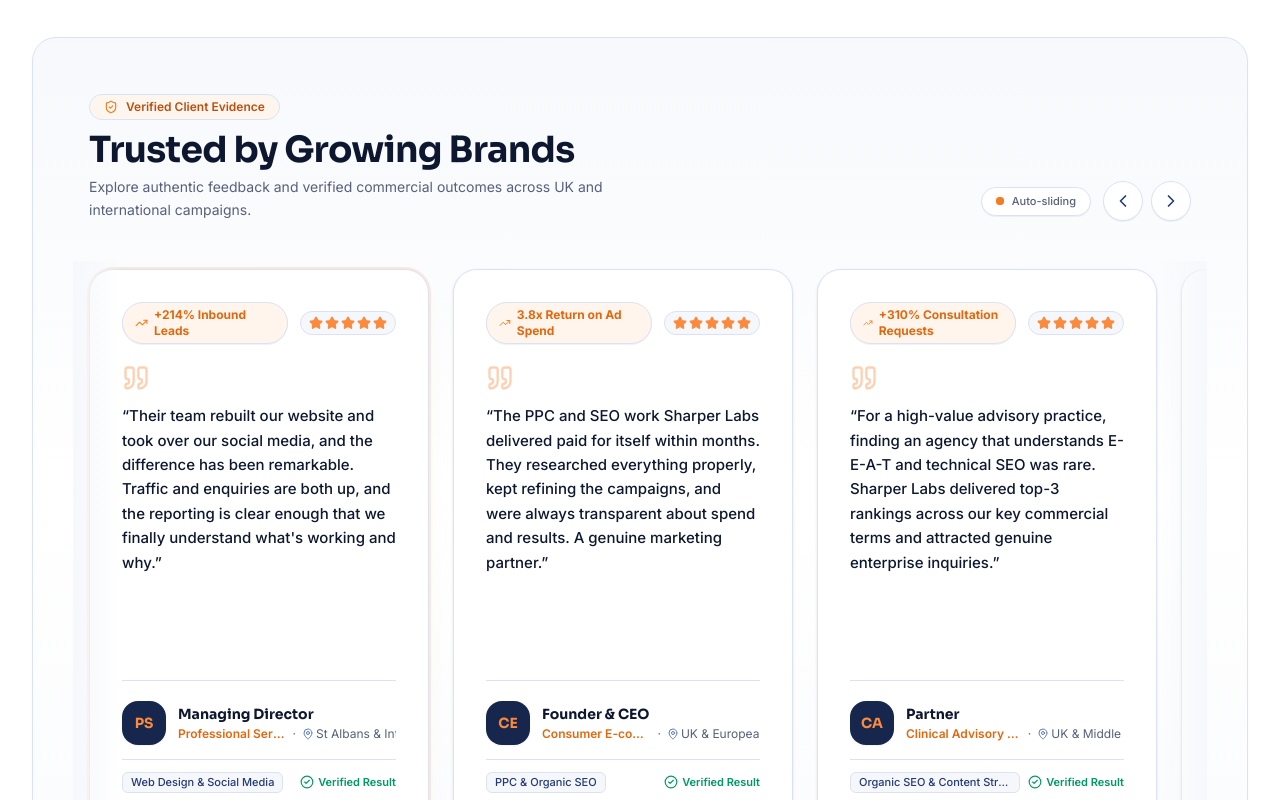
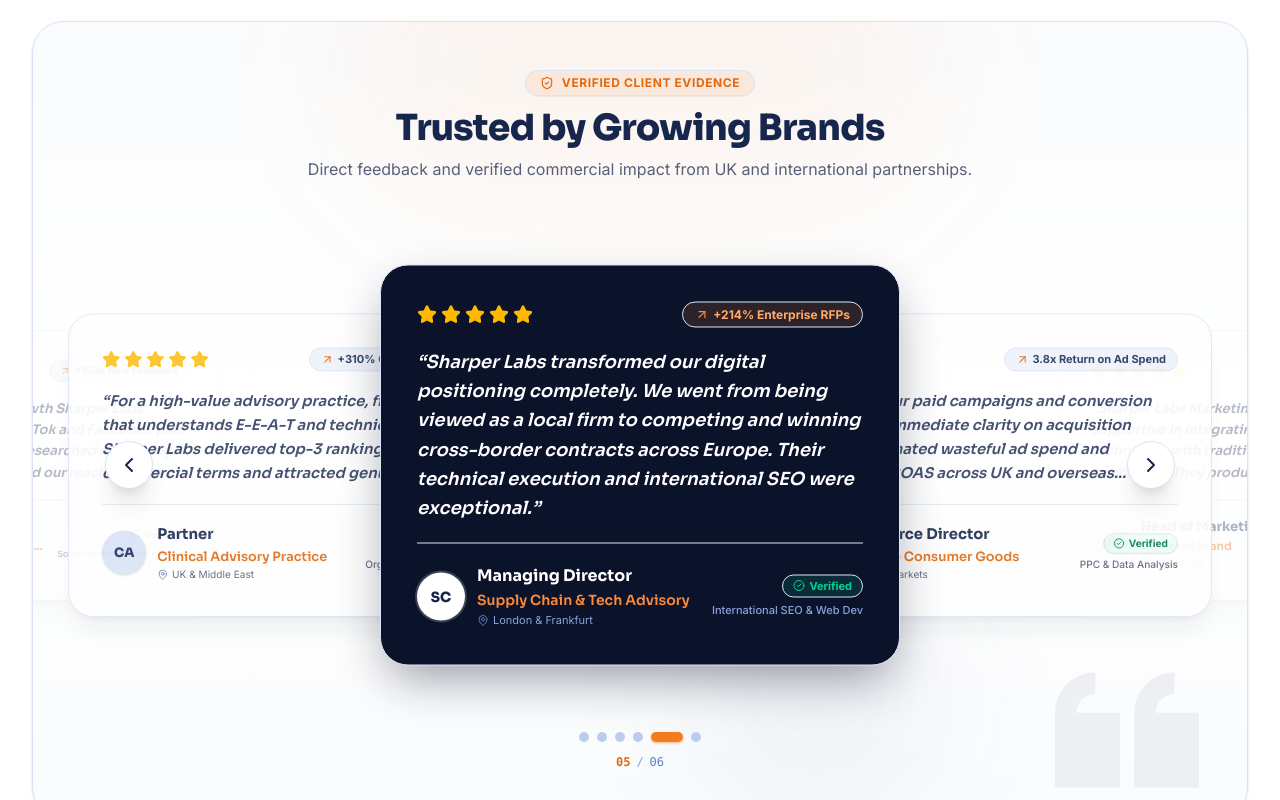
Before and after one commit to Dushmanthr/sharper-marketing, a Next.js app: page / in a window 1280 px wide. Shown: the part 6420-7220 px from the top of the page. Built offline with nearby package versions, Linux system fonts and the light colour scheme; no server answers.

Commit message:
fix: testimonials design has updated

```diff
--- a/app/page.tsx
+++ b/app/page.tsx
@@ -407,7 +407,7 @@
       </ParallaxBand>
 
       {/* 09. Testimonials */}
-      <Section tone="white">
+      <Section tone="white" spacing="tight">
         <Testimonials />
       </Section>
 
--- a/components/Testimonials.tsx
+++ b/components/Testimonials.tsx
@@ -1,13 +1,12 @@
 "use client";
 
-import { useState, useEffect, useCallback, useRef } from "react";
+import { useState, useEffect, useCallback } from "react";
 import {
   ChevronLeft,
   ChevronRight,
   Star,
-  TrendingUp,
+  ArrowUpRight,
   ShieldCheck,
-  Quote,
   MapPin,
   CheckCircle2,
 } from "lucide-react";
@@ -43,12 +42,12 @@
   },
   {
     quote:
-      "The PPC and SEO work Sharper Labs delivered paid for itself within months. They researched everything properly, kept refining the campaigns, and were always transparent about spend and results. A genuine marketing partner.",
+      "The social media follower growth Sharper Labs delivered across Instagram, TikTok and Facebook paid for itself within months. They researched everything properly, consistently expanded our reach, and were always transparent about performance.",
     role: "Founder & CEO",
     company: "Consumer E-commerce Brand",
     location: "UK & European Markets",
-    metric: "3.8x Return on Ad Spend",
-    service: "PPC & Organic SEO",
+    metric: "+150K New Followers",
+    service: "Social Media Followers Growth",
   },
   {
     quote:
@@ -74,7 +73,7 @@
     role: "E-Commerce Director",
     company: "Sustainable Consumer Goods",
     location: "UK & GCC Markets",
-    metric: "-42% Blended CPA",
+    metric: "3.8x Return on Ad Spend",
     service: "PPC & Data Analysis",
   },
 ];
@@ -87,29 +86,74 @@
   return company.slice(0, 2).toUpperCase();
 }
 
+function getDiff(index: number, active: number, total: number): number {
+  let diff = index - active;
+  while (diff > total / 2) diff -= total;
+  while (diff < -total / 2) diff += total;
+  return diff;
+}
+
+function getCardTransform(diff: number) {
+  switch (diff) {
+    case 0:
+      return {
+        x: "-50%",
+        scale: 1,
+        zIndex: 30,
+        opacity: 1,
+        pointerEvents: "auto" as const,
+      };
+    case 1:
+      return {
+        x: "14%",
+        scale: 0.92,
+        zIndex: 20,
+        opacity: 0.88,
+        pointerEvents: "auto" as const,
+      };
+    case -1:
+      return {
+        x: "-114%",
+        scale: 0.92,
+        zIndex: 20,
+        opacity: 0.88,
+        pointerEvents: "auto" as const,
+      };
+    case 2:
+      return {
+        x: "72%",
+        scale: 0.82,
+        zIndex: 10,
+        opacity: 0.35,
+        pointerEvents: "auto" as const,
+      };
+    case -2:
+      return {
+        x: "-172%",
+        scale: 0.82,
+        zIndex: 10,
+        opacity: 0.35,
+        pointerEvents: "auto" as const,
+      };
+    default:
+      return {
+        x: diff > 0 ? "130%" : "-230%",
+        scale: 0.7,
+        zIndex: 0,
+        opacity: 0,
+        pointerEvents: "none" as const,
+      };
+  }
+}
+
 export default function Testimonials({
   items = testimonials,
+  intervalMs = 4500,
 }: {
   items?: Testimonial[];
+  intervalMs?: number;
 }) {
-  const [active, setActive] = useState(0);
-  const [isPaused, setIsPaused] = useState(false);
-  const [cardWidth, setCardWidth] = useState(380);
-
-  const containerRef = useRef<HTMLDivElement>(null);
-  const firstCardRef = useRef<HTMLDivElement>(null);
-
-  // Measure card width dynamically for pixel-perfect sliding on any screen size
-  useEffect(() => {
-    const updateWidth = () => {
-      if (firstCardRef.current) {
-        setCardWidth(firstCardRef.current.offsetWidth);
-      }
-    };
-    updateWidth();
-    window.addEventListener("resize", updateWidth);
-    return () => window.removeEventListener("resize", updateWidth);
-  }, []);
+  const [active, setActive] = useState(3); // Start with item 3 (Clinical Advisory Practice)
 
   const total = items.length;
 
@@ -120,218 +164,157 @@
     [total],
   );
 
-  const prev = () => goTo(active - 1);
-  const next = useCallback(() => goTo(active + 1), [active, goTo]);
+  const prev = useCallback(() => {
+    setActive((curr) => (curr - 1 + total) % total);
+  }, [total]);
 
-  // Autoplay sliding animation with pause on hover/interaction
+  const next = useCallback(() => {
+    setActive((curr) => (curr + 1) % total);
+  }, [total]);
+
+  // Autoplay moving automatically one by one with a fair time gap (4.5s)
   useEffect(() => {
-    if (isPaused) return;
-    const timer = setInterval(next, 5200);
+    const timer = setInterval(() => {
+      setActive((curr) => (curr + 1) % total);
+    }, intervalMs);
     return () => clearInterval(timer);
-  }, [next, isPaused]);
+  }, [active, total, intervalMs]);
 
   // Handle touch / drag gestures
   const handleDragEnd = (
     _event: MouseEvent | TouchEvent | PointerEvent,
     info: { offset: { x: number }; velocity: { x: number } },
   ) => {
-    if (info.offset.x < -40 || info.velocity.x < -300) {
+    if (info.offset.x < -35 || info.velocity.x < -250) {
       next();
-    } else if (info.offset.x > 40 || info.velocity.x > 300) {
+    } else if (info.offset.x > 35 || info.velocity.x > 250) {
       prev();
     }
   };
 
-  const gap = 24; // 1.5rem (gap-6)
-  const offset = active * (cardWidth + gap);
-
   return (
     <div
-      ref={containerRef}
-      onMouseEnter={() => setIsPaused(true)}
-      onMouseLeave={() => setIsPaused(false)}
-      onTouchStart={() => setIsPaused(true)}
-      onTouchEnd={() => setIsPaused(false)}
-      className="relative overflow-hidden rounded-3xl border border-navy-100 bg-gradient-to-b from-surface-muted/80 via-white to-surface-muted/50 py-8 px-3.5 xs:py-10 xs:px-4 sm:py-14 sm:px-8 lg:px-10 2xl:py-18 2xl:px-14 shadow-xs"
+      className="relative overflow-hidden rounded-3xl sm:rounded-4xl border border-navy-100/90 bg-gradient-to-b from-slate-50/70 via-white to-slate-50/70 p-5 xs:p-7 sm:p-10 lg:p-12 shadow-sm transition-all"
       role="region"
-      aria-label="Client testimonials carousel"
+      aria-label="Client testimonials showcase"
     >
-      {/* Header with Title & Controls */}
-      <div className="mb-8 flex flex-col gap-4 sm:mb-10 sm:flex-row sm:items-end sm:justify-between px-2 sm:px-4">
-        <div>
-          <div className="inline-flex items-center gap-2 rounded-full border border-orange-200 bg-orange-50/80 px-3.5 py-1 text-xs font-semibold text-orange-700">
-            <ShieldCheck className="h-3.5 w-3.5 text-orange-500" />
+      {/* Decorative Subtle Background Ambiance (Clean Theme Colors, No Images) */}
+      <div className="pointer-events-none absolute -top-24 left-1/2 -translate-x-1/2 h-72 w-[600px] rounded-full bg-orange-500/5 blur-3xl" />
+      <div className="pointer-events-none absolute bottom-0 right-1/4 h-64 w-64 rounded-full bg-navy-600/5 blur-3xl" />
+
+      {/* Subtle Quote Watermark on Bottom Right (Matches Reference Screenshot) */}
+      <div
+        className="pointer-events-none absolute -bottom-4 right-4 sm:bottom-4 sm:right-8 lg:right-12 select-none opacity-[0.06] text-navy-900"
+        aria-hidden="true"
+      >
+        <svg
+          viewBox="0 0 100 80"
+          fill="currentColor"
+          className="h-24 w-24 sm:h-32 sm:w-32 lg:h-36 lg:w-36"
+        >
+          <path d="M28 0C12.5 0 0 12.5 0 28v52h45V28H15c0-7.2 5.8-13 13-13V0zm55 0C67.5 0 55 12.5 55 28v52h45V28H70c0-7.2 5.8-13 13-13V0z" />
+        </svg>
+      </div>
+
+      {/* Section Header: Badge & Heading */}
+      <div className="relative z-10 mx-auto max-w-3xl text-center pb-6 sm:pb-8">
+        <div className="inline-flex items-center gap-2 rounded-full border border-orange-500/30 bg-orange-500/10 px-3.5 py-1 text-xs font-bold uppercase tracking-wider text-orange-600 shadow-2xs">
+          <ShieldCheck className="h-3.5 w-3.5 text-orange-600" />
           <span>Verified Client Evidence</span>
         </div>
-          <h2 className="mt-2.5 font-display text-xl xs:text-2xl font-bold tracking-tight text-navy-950 sm:text-3xl lg:text-4xl 2xl:text-5xl">
+        <h2 className="mt-3 font-display text-2xl xs:text-3xl font-extrabold tracking-tight text-navy-900 sm:text-4xl">
           Trusted by Growing Brands
         </h2>
-          <p className="mt-1.5 max-w-xl text-xs sm:text-sm leading-relaxed text-ink-muted">
-            Explore authentic feedback and verified commercial outcomes across UK and international campaigns.
+        <p className="mt-2 text-xs sm:text-sm md:text-base text-ink-muted leading-relaxed">
+          Direct feedback and verified commercial impact from UK and international partnerships.
         </p>
       </div>
 
-        <div className="flex items-center gap-3 self-start sm:self-auto">
-          {/* Auto-sliding status pill */}
-          <div className="hidden sm:inline-flex items-center gap-2 rounded-full border border-navy-200/70 bg-white px-3.5 py-1.5 text-xs font-medium text-navy-700 shadow-2xs">
-            <span className="relative flex h-2 w-2">
-              <span className={`absolute inline-flex h-full w-full rounded-full bg-orange-400 opacity-75 ${!isPaused ? "animate-ping" : ""}`} />
-              <span className="relative inline-flex h-2 w-2 rounded-full bg-orange-500" />
-            </span>
-            <span className="text-[11px] text-ink-muted">
-              {isPaused ? "Paused" : "Auto-sliding"}
-            </span>
-          </div>
-
-          {/* Navigation Buttons */}
-          <div className="flex items-center gap-2" role="group" aria-label="Carousel navigation">
-            <motion.button
+      {/* Multi-Card 3D Coverflow Stage (Cards physically glide one by one) */}
+      <div className="relative z-10 mt-2 sm:mt-4 flex items-center justify-center min-h-[440px] xs:min-h-[420px] sm:min-h-[450px] lg:min-h-[470px]">
+        {/* Circular Floating Navigation Buttons (Left & Right) */}
+        <button
           type="button"
-              whileHover={{ scale: 1.08 }}
-              whileTap={{ scale: 0.92 }}
           onClick={prev}
           aria-label="Previous testimonial"
-              className="flex h-10 w-10 cursor-pointer items-center justify-center rounded-full border border-navy-200 bg-white text-navy-700 shadow-2xs transition-colors hover:border-orange-400 hover:bg-orange-50 hover:text-orange-600 focus-visible:outline-hidden focus-visible:ring-2 focus-visible:ring-orange-400"
+          className="absolute left-1 xs:left-2 sm:left-4 lg:left-6 top-1/2 -translate-y-1/2 z-40 flex h-10 w-10 sm:h-12 sm:w-12 items-center justify-center rounded-full bg-white text-navy-900 shadow-xl border border-navy-100 hover:scale-105 active:scale-95 transition-all cursor-pointer hover:text-orange-600 hover:border-orange-300"
         >
-              <ChevronLeft className="h-5 w-5" />
-            </motion.button>
-            <motion.button
+          <ChevronLeft className="h-5 w-5 sm:h-6 sm:w-6" />
+        </button>
+
+        <button
           type="button"
-              whileHover={{ scale: 1.08 }}
-              whileTap={{ scale: 0.92 }}
           onClick={next}
           aria-label="Next testimonial"
-              className="flex h-10 w-10 cursor-pointer items-center justify-center rounded-full border border-navy-200 bg-white text-navy-700 shadow-2xs transition-colors hover:border-orange-400 hover:bg-orange-50 hover:text-orange-600 focus-visible:outline-hidden focus-visible:ring-2 focus-visible:ring-orange-400"
+          className="absolute right-1 xs:right-2 sm:right-4 lg:right-6 top-1/2 -translate-y-1/2 z-40 flex h-10 w-10 sm:h-12 sm:w-12 items-center justify-center rounded-full bg-white text-navy-900 shadow-xl border border-navy-100 hover:scale-105 active:scale-95 transition-all cursor-pointer hover:text-orange-600 hover:border-orange-300"
         >
-              <ChevronRight className="h-5 w-5" />
-            </motion.button>
-          </div>
+          <ChevronRight className="h-5 w-5 sm:h-6 sm:w-6" />
+        </button>
+
+        {/* 5-Card Depth Motion Track */}
+        <div className="relative w-full h-[400px] xs:h-[410px] sm:h-[430px] lg:h-[450px] flex items-center justify-center">
+          {items.map((item, index) => {
+            const diff = getDiff(index, active, total);
+            const style = getCardTransform(diff);
+            const isCenter = diff === 0;
+
+            return (
+              <motion.div
+                key={index}
+                initial={false}
+                animate={{
+                  x: style.x,
+                  y: "-50%",
+                  scale: style.scale,
+                  opacity: style.opacity,
+                  zIndex: style.zIndex,
+                }}
+                transition={{
+                  type: "spring",
+                  stiffness: 240,
+                  damping: 26,
+                  mass: 0.8,
+                }}
+                drag={isCenter ? "x" : false}
+                dragConstraints={{ left: 0, right: 0 }}
+                dragElastic={0.25}
+                onDragEnd={isCenter ? handleDragEnd : undefined}
+                onClick={() => goTo(index)}
+                className={`absolute top-1/2 left-1/2 w-full max-w-[88vw] xs:max-w-[420px] sm:max-w-[480px] lg:max-w-[520px] select-none cursor-pointer ${
+                  Math.abs(diff) === 2 ? "hidden sm:block" : ""
+                }`}
+                style={{
+                  pointerEvents: style.pointerEvents,
+                }}
+              >
+                <TestimonialCard item={item} isActive={isCenter} />
+              </motion.div>
+            );
+          })}
         </div>
       </div>
 
-      {/* Carousel Outer Viewport with Feathered Gradient Masks */}
-      <div className="relative overflow-hidden w-full px-2 sm:px-4 py-2">
-        {/* Soft edge fade masks */}
-        <div
-          className="pointer-events-none absolute inset-y-0 left-0 w-6 sm:w-12 bg-gradient-to-r from-surface-muted/90 to-transparent z-10"
-          aria-hidden="true"
-        />
-        <div
-          className="pointer-events-none absolute inset-y-0 right-0 w-6 sm:w-12 bg-gradient-to-l from-surface-muted/90 to-transparent z-10"
-          aria-hidden="true"
-        />
-
-        {/* Sliding Card Track with Spring Physics */}
-        <motion.div
-          animate={{ x: -offset }}
-          transition={{ type: "spring", stiffness: 260, damping: 28 }}
-          drag="x"
-          dragConstraints={{ left: 0, right: 0 }}
-          dragElastic={0.2}
-          onDragEnd={handleDragEnd}
-          className="flex cursor-grab active:cursor-grabbing gap-6"
-        >
-          {items.map((item, index) => {
-            const isFirst = index === 0;
-            const isCurrent = index === active;
-
-            return (
-              <div
-                key={index}
-                ref={isFirst ? firstCardRef : undefined}
-                className="w-[86vw] max-w-[340px] sm:w-[380px] lg:w-[410px] 2xl:w-[450px] shrink-0"
-              >
-                <div
-                  className={`group relative flex h-full flex-col justify-between rounded-3xl border bg-white p-5 xs:p-6 sm:p-8 2xl:p-9 transition-all duration-300 ${
-                    isCurrent
-                      ? "border-orange-400 shadow-xl shadow-orange-500/5 ring-2 ring-orange-500/15"
-                      : "border-navy-100 shadow-sm hover:border-orange-200 hover:shadow-md"
-                  }`}
-                >
-                  {/* Card Header: Metric Badge + Stars */}
-                  <div>
-                    <div className="flex items-center justify-between gap-3 mb-5">
-                      {item.metric ? (
-                        <div className="inline-flex items-center gap-1.5 rounded-full border border-orange-500/25 bg-orange-50 px-3 py-1 text-xs font-bold text-orange-600 shadow-2xs">
-                          <TrendingUp className="h-3.5 w-3.5 text-orange-500" />
-                          <span>{item.metric}</span>
-                        </div>
-                      ) : (
-                        <span />
-                      )}
-
-                      <div className="flex items-center gap-0.5 rounded-full bg-surface-muted px-2 py-1 border border-navy-100">
-                        {Array.from({ length: 5 }).map((_, s) => (
-                          <Star key={s} className="h-3.5 w-3.5 fill-orange-400 text-orange-400" />
-                        ))}
-                      </div>
-                    </div>
-
-                    {/* Quotation Icon & Quote Text */}
-                    <Quote className="h-7 w-7 text-orange-400/40 mb-3" />
-                    <blockquote className="text-sm sm:text-[15px] font-medium leading-relaxed text-navy-950">
-                      &ldquo;{item.quote}&rdquo;
-                    </blockquote>
-                  </div>
-
-                  {/* Card Footer: Client Info & Verification */}
-                  <div className="mt-8 border-t border-navy-100 pt-5">
-                    <div className="flex items-center gap-3">
-                      <div className="flex h-11 w-11 shrink-0 items-center justify-center rounded-2xl bg-navy-900 font-display text-sm font-bold text-orange-400 shadow-xs">
-                        {getInitials(item.company)}
-                      </div>
-                      <div className="min-w-0 flex-1">
-                        <div className="truncate font-display text-sm font-bold text-navy-950">
-                          {item.role}
-                        </div>
-                        <div className="mt-0.5 flex items-center gap-1.5 text-xs text-ink-muted">
-                          <span className="truncate font-semibold text-orange-600">{item.company}</span>
-                          <span>·</span>
-                          <span className="truncate flex items-center gap-0.5">
-                            <MapPin className="h-3 w-3 shrink-0 text-navy-400" /> {item.location}
-                          </span>
-                        </div>
-                      </div>
-                    </div>
-
-                    <div className="mt-3.5 flex items-center justify-between gap-2 border-t border-navy-50 pt-3 text-xs">
-                      {item.service && (
-                        <span className="truncate rounded-md bg-surface-muted px-2 py-0.5 font-medium text-navy-700 border border-navy-100 text-[11px]">
-                          {item.service}
-                        </span>
-                      )}
-                      <span className="inline-flex shrink-0 items-center gap-1 font-semibold text-emerald-600 text-[11px]">
-                        <CheckCircle2 className="h-3.5 w-3.5 text-emerald-600" /> Verified Result
-                      </span>
-                    </div>
-                  </div>
-                </div>
-              </div>
-            );
-          })}
-        </motion.div>
-      </div>
-
-      {/* Bottom Indicator Dots & Counter */}
-      <div className="mt-6 sm:mt-8 flex items-center justify-between px-4 sm:px-6">
+      {/* Bottom Pagination Dots (Matching Screenshot: Orange Pill for Active Dot) */}
+      <div className="relative z-10 mt-6 sm:mt-8 flex flex-col items-center gap-3">
         <div className="flex items-center gap-2">
           {items.map((_, i) => (
             <button
               key={i}
               type="button"
               onClick={() => goTo(i)}
-              aria-label={`Jump to slide ${i + 1}`}
-              className={`h-2 rounded-full transition-all duration-300 cursor-pointer ${
+              aria-label={`Jump to testimonial ${i + 1}`}
+              className={`rounded-full transition-all duration-500 cursor-pointer ${
                 i === active
-                  ? "w-8 bg-orange-500 shadow-2xs"
-                  : "w-2.5 bg-navy-200 hover:bg-navy-300"
+                  ? "w-8 h-2.5 bg-orange-500 shadow-sm shadow-orange-500/40"
+                  : "w-2.5 h-2.5 bg-navy-200/90 hover:bg-navy-400"
               }`}
             />
           ))}
         </div>
 
-        <div className="flex items-center gap-3 text-xs text-ink-muted font-mono">
-          <span className="font-semibold text-navy-900">0{active + 1}</span>
+        {/* Slide Counter */}
+        <div className="flex items-center gap-1.5 text-xs font-mono text-navy-400">
+          <span className="font-bold text-orange-600">0{active + 1}</span>
           <span className="text-navy-300">/</span>
           <span>0{total}</span>
         </div>
@@ -339,3 +322,148 @@
     </div>
   );
 }
+
+/** Individual Card matching the reference screenshot design:
+ * - Center card: Dark Navy with white circle avatar & gold stars
+ * - Flanking cards: Crisp White with soft shadow & dark navy typography
+ */
+function TestimonialCard({
+  item,
+  isActive,
+}: {
+  item: Testimonial;
+  isActive: boolean;
+}) {
+  return (
+    <div
+      className={`relative flex flex-col justify-between rounded-3xl sm:rounded-[28px] p-6 xs:p-7 sm:p-8 lg:p-9 transition-all duration-500 ${
+        isActive
+          ? "bg-[#0B132B] text-white border border-navy-700/80 shadow-[0_20px_50px_-10px_rgba(11,19,43,0.45)] ring-1 ring-white/10"
+          : "bg-white text-navy-900 border border-navy-100 shadow-xl shadow-navy-900/6 hover:border-navy-200"
+      }`}
+    >
+      <div>
+        {/* CARD TOP ROW: 5 Golden Stars (Left) & Metric Tag (Right) */}
+        <div className="flex items-center justify-between gap-2.5">
+          {/* 5 Golden Stars matching reference screenshot */}
+          <div className="flex items-center gap-1">
+            {Array.from({ length: 5 }).map((_, s) => (
+              <Star
+                key={s}
+                className={`h-4.5 w-4.5 sm:h-5 sm:w-5 ${
+                  isActive
+                    ? "fill-amber-400 text-amber-400"
+                    : "fill-amber-400/90 text-amber-400/90"
+                }`}
+              />
+            ))}
+          </div>
+
+          {/* Metric Pill Badge */}
+          {item.metric && (
+            <div
+              className={`inline-flex items-center gap-1 rounded-full px-2.5 sm:px-3 py-0.5 sm:py-1 text-xs font-bold truncate ${
+                isActive
+                  ? "border border-orange-500/40 bg-orange-500/15 text-orange-300"
+                  : "border border-navy-200/80 bg-navy-50 text-navy-800"
+              }`}
+            >
+              <ArrowUpRight
+                className={`h-3.5 w-3.5 shrink-0 ${
+                  isActive ? "text-orange-400" : "text-orange-600"
+                }`}
+              />
+              <span className="truncate">{item.metric}</span>
+            </div>
+          )}
+        </div>
+
+        {/* QUOTATION TEXT */}
+        <blockquote
+          className={`mt-4 sm:mt-5 font-display italic font-semibold leading-relaxed ${
+            isActive
+              ? "text-base sm:text-lg lg:text-[18px] text-white"
+              : "text-sm sm:text-base text-navy-900/90 line-clamp-4"
+          }`}
+        >
+          &ldquo;{item.quote}&rdquo;
+        </blockquote>
+      </div>
+
+      <div>
+        {/* CARD DIVIDER LINE */}
+        <div
+          className={`my-4 sm:my-5 border-t ${
+            isActive ? "border-white/15" : "border-navy-100"
+          }`}
+        />
+
+        {/* CARD FOOTER: Author Avatar + Details + Verified Badge */}
+        <div className="flex items-center justify-between gap-3">
+          {/* Left: Avatar & Info */}
+          <div className="flex items-center gap-3 min-w-0">
+            {/* Monogram circle avatar matching reference screenshot */}
+            <div
+              className={`flex h-11 w-11 sm:h-12 sm:w-12 shrink-0 items-center justify-center rounded-full font-display text-xs sm:text-sm font-extrabold shadow-sm transition-all ${
+                isActive
+                  ? "bg-white text-navy-900 ring-2 ring-white/20"
+                  : "bg-navy-100 text-navy-800 border border-navy-200/70"
+              }`}
+            >
+              {getInitials(item.company)}
+            </div>
+
+            <div className="min-w-0 flex-1">
+              <div
+                className={`truncate font-display text-sm sm:text-base font-bold ${
+                  isActive ? "text-white" : "text-navy-900"
+                }`}
+              >
+                {item.role}
+              </div>
+              <div
+                className={`truncate font-display text-xs sm:text-sm font-semibold mt-0.5 ${
+                  isActive ? "text-orange-400" : "text-orange-600"
+                }`}
+              >
+                {item.company}
+              </div>
+              <div
+                className={`mt-0.5 flex items-center gap-1 text-[11px] truncate ${
+                  isActive ? "text-navy-300" : "text-ink-muted"
+                }`}
+              >
+                <MapPin className="h-3 w-3 shrink-0 text-navy-400" />
+                <span className="truncate">{item.location}</span>
+              </div>
+            </div>
+          </div>
+
+          {/* Right: Verified Badge + Service */}
+          <div className="flex flex-col items-end gap-1 shrink-0">
+            <span
+              className={`inline-flex items-center gap-1 rounded-full px-2.5 py-0.5 text-[11px] font-bold shadow-2xs ${
+                isActive
+                  ? "border border-emerald-500/50 bg-emerald-500/15 text-emerald-400"
+                  : "border border-emerald-600/30 bg-emerald-50 text-emerald-700"
+              }`}
+            >
+              <CheckCircle2 className="h-3 w-3 shrink-0" />
+              <span>Verified</span>
+            </span>
+
+            {item.service && (
+              <span
+                className={`text-[10px] sm:text-[11px] font-medium text-right truncate max-w-[120px] xs:max-w-[140px] sm:max-w-[160px] ${
+                  isActive ? "text-navy-300" : "text-ink-muted"
+                }`}
+              >
+                {item.service}
+              </span>
+            )}
+          </div>
+        </div>
+      </div>
+    </div>
+  );
+}
```
Lines whose indentation alone changed are shown as unchanged.
